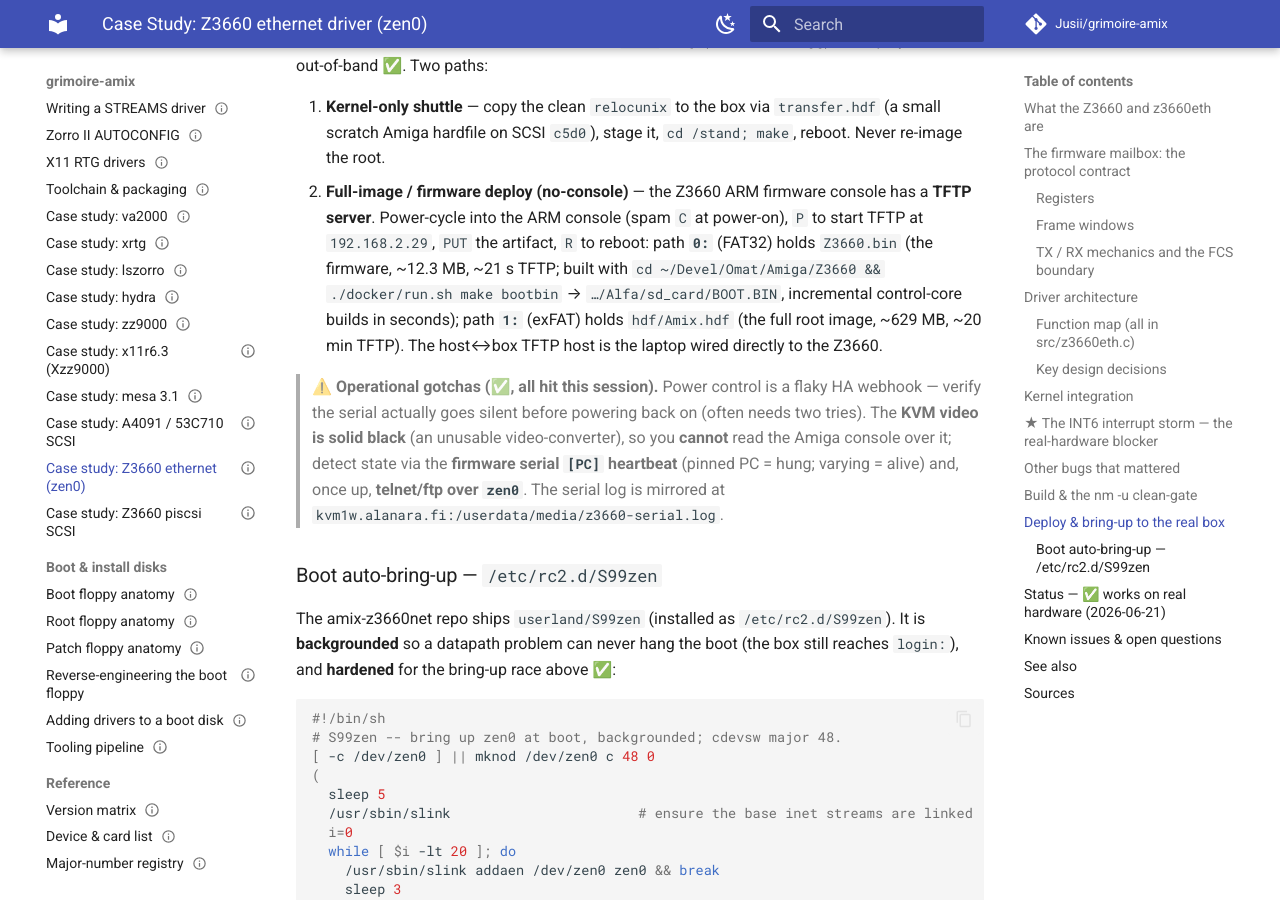
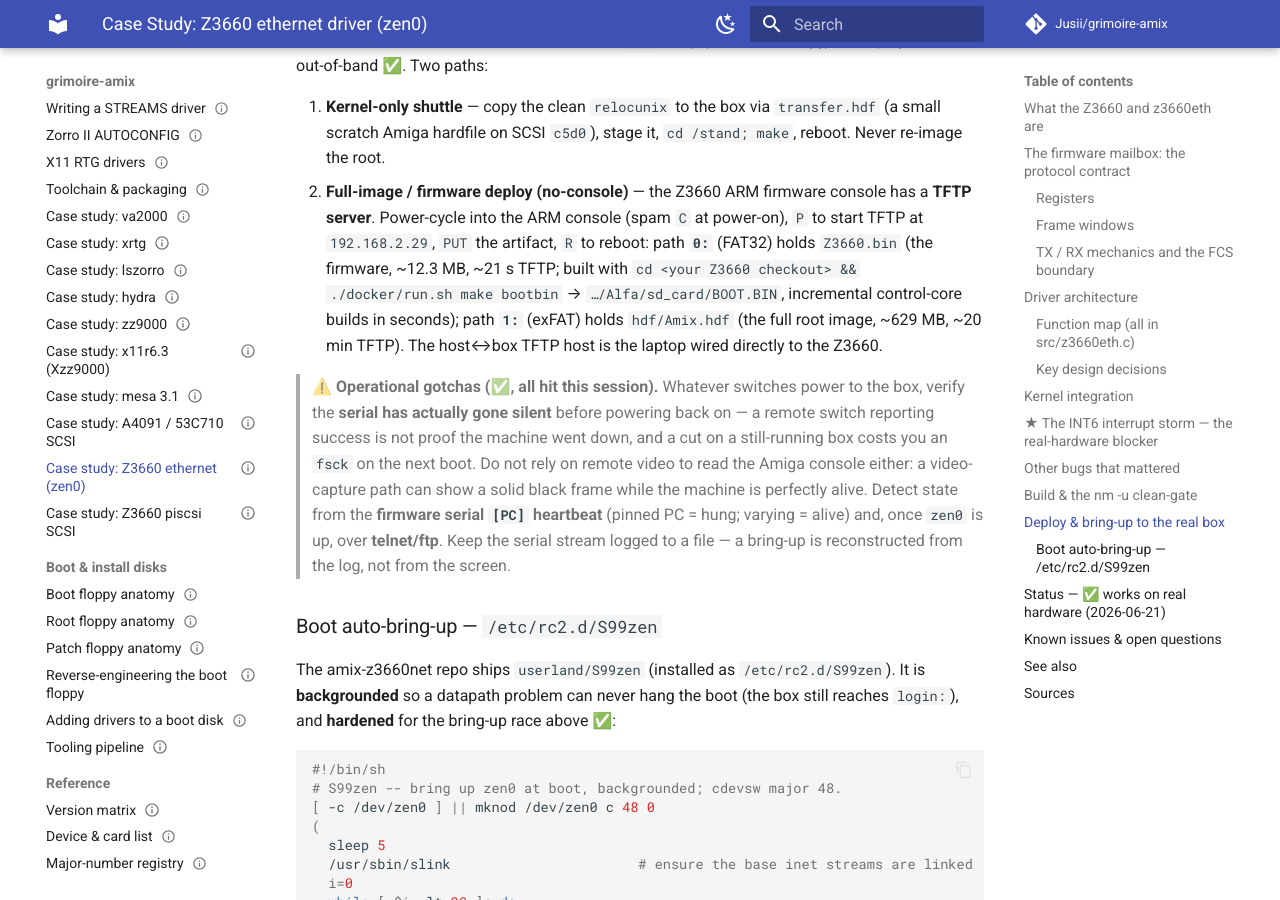
Before and after one commit to jusii/grimoire-amix, an MkDocs documentation site: the page built from docs/drivers/z3660-ethernet-driver.md, in a window 1280 px wide and 900 px high, scrolled down 7690 px. Built offline with MkDocs 1.6.1 and Material for MkDocs 9.7.7, drawn with Linux system fonts in a browser that asks for light colours; comment, search, counter and statistics services are not loaded.

Commit message:
Pre-publication hygiene: restore the amixsh password placeholder, de-lab the Z3660 deploy notes
amixsh.py's AMIX_PASS default had been swapped from the deliberate 'changeme' placeholder
to a real standing root password, with a comment advertising it - an accidental side-effect
of the exit-status commit, and out of step with amixput.py and amixsync.py, which still carry
the placeholder. Restore 'changeme' and the original comment; the remote-exit-status
propagation is untouched.

On the Z3660 ethernet page, the deploy section carried bench-infrastructure detail that means
nothing to an outside reader: a named host and on-host path for the mirrored serial log, the
power-control and video topology, and a maintainer-specific checkout path presented as a build
instruction. Keep the portable half of the gotcha - confirm the serial has gone silent before
cutting power, do not trust remote video to tell you the machine is dead, read state from the
firmware [PC] heartbeat and keep the serial logged to a file - and use a placeholder for the
checkout path. No claim changes; tags unchanged.

```diff
--- a/docs/drivers/z3660-ethernet-driver.md
+++ b/docs/drivers/z3660-ethernet-driver.md
@@ -276,17 +276,18 @@
 2. **Full-image / firmware deploy (no-console)** — the Z3660 ARM firmware console has a **TFTP
    server**. Power-cycle into the ARM console (spam `C` at power-on), `P` to start TFTP at
    `192.168.2.29`, `PUT` the artifact, `R` to reboot: path **`0:`** (FAT32) holds `Z3660.bin` (the
-   firmware, ~12.3 MB, ~21 s TFTP; built with `cd ~/Devel/Omat/Amiga/Z3660 && ./docker/run.sh make
+   firmware, ~12.3 MB, ~21 s TFTP; built with `cd <your Z3660 checkout> && ./docker/run.sh make
    bootbin` → `…/Alfa/sd_card/BOOT.BIN`, incremental control-core builds in seconds); path **`1:`**
    (exFAT) holds `hdf/Amix.hdf` (the full root image, ~629 MB, ~20 min TFTP). The host↔box TFTP host is
    the laptop wired directly to the Z3660.
 
-> ⚠️ **Operational gotchas (✅, all hit this session).** Power control is a flaky HA webhook — verify
-> the serial actually goes silent before powering back on (often needs two tries). The **KVM video is
-> solid black** (an unusable video-converter), so you **cannot** read the Amiga console over it;
-> detect state via the **firmware serial `[PC]` heartbeat** (pinned PC = hung; varying = alive) and,
-> once up, **telnet/ftp over `zen0`**. The serial log is mirrored at
-> `kvm1w.alanara.fi:/userdata/media/z3660-serial.log`.
+> ⚠️ **Operational gotchas (✅, all hit this session).** Whatever switches power to the box, verify the
+> **serial has actually gone silent** before powering back on — a remote switch reporting success is not
+> proof the machine went down, and a cut on a still-running box costs you an `fsck` on the next boot.
+> Do not rely on remote video to read the Amiga console either: a video-capture path can show a solid
+> black frame while the machine is perfectly alive. Detect state from the **firmware serial `[PC]`
+> heartbeat** (pinned PC = hung; varying = alive) and, once `zen0` is up, over **telnet/ftp**. Keep the
+> serial stream logged to a file — a bring-up is reconstructed from the log, not from the screen.
 
 ### Boot auto-bring-up — `/etc/rc2.d/S99zen`
 
```
Also changed, not shown: 1 other file.
